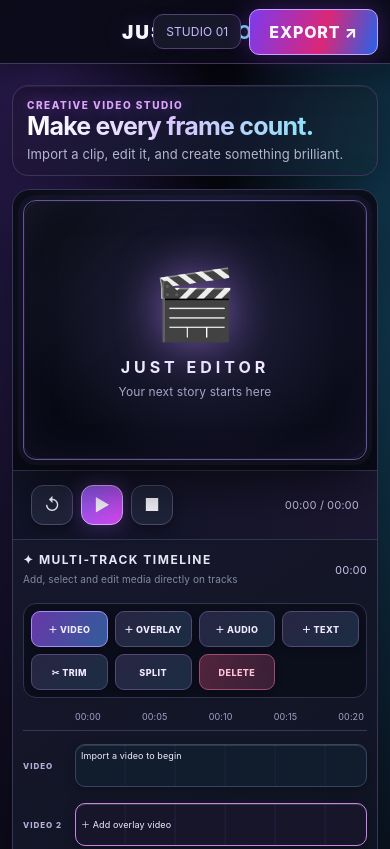
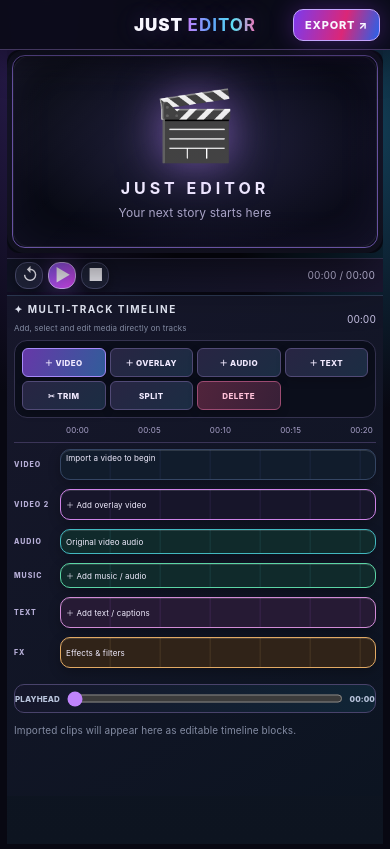
Before and after one commit to ujjwal8228801702-sudo/JUST-EDITOR-Repository, a website: page index.html in a window 390 px wide. Shown: the top 849 px of the page. Drawn offline with Linux system fonts and the light colour scheme.

Commit message:
Fit mobile editor into one screen

```diff
--- a/index.html
+++ b/index.html
@@ -457,6 +457,59 @@ $('exportBtn').onclick=exportVideo;
  .studio>section.card{min-width:0}
  .studio>aside.side{min-width:0}
 }
+
+/* MOBILE SINGLE-SCREEN EDITOR — keep the workspace in the viewport */
+@media(max-width:720px){
+ html,body{height:100%;min-height:0;overflow:hidden}
+ body{overscroll-behavior:none}
+ .top{height:50px;min-height:50px;padding:0 10px}
+ .brand{font-size:17px;letter-spacing:1px}
+ .topright{gap:5px}.topright .pill{display:none}
+ .primary{padding:8px 11px;font-size:11px}
+ .wrap{height:calc(100dvh - 50px);min-height:0;overflow:hidden;padding:0 7px 0}
+ .welcome{display:none!important}
+ .studio{height:100%;min-height:0;display:grid;grid-template-rows:minmax(125px,24dvh) minmax(0,1fr);gap:5px;overflow:hidden}
+ .studio>section.card{display:contents}
+ .preview{height:100%;min-height:0;padding:5px;border-radius:12px}
+ .stage{height:100%;min-height:0;max-height:none;aspect-ratio:auto}
+ .previewbar{height:34px;min-height:34px;padding:3px 8px;margin:0}
+ .transport{gap:5px}.iconbtn{width:28px;height:27px}
+ .time{font-size:10px}
+ .timelineCard{min-height:0;height:100%;overflow-y:auto;overscroll-behavior:contain;padding-bottom:48px}
+ .timelineCard .timeline{padding:7px 7px 55px}
+ .timelinehead{min-height:30px;margin-bottom:5px}
+ .timelinehead h3{font-size:10px;margin:0}
+ .timelinehead .hint{font-size:8px}
+ .timelineActions{display:grid;grid-template-columns:repeat(4,minmax(0,1fr));gap:4px;margin:5px 0}
+ .tladd{min-height:29px;padding:5px 2px;font-size:8px;border-radius:6px}
+ .ruler{font-size:8px;padding-top:2px;padding-bottom:2px}
+ .trackrow{gap:4px;margin:3px 0}
+ .trackname{flex:0 0 42px;font-size:7px}
+ .track{height:31px;min-height:31px;padding:3px 5px;font-size:8px}
+ .track.audio{height:25px;min-height:25px}
+ .timelineScrub{padding:4px 0;gap:5px}
+ .timelineScrub label,.timelineScrub span{font-size:8px}
+ #playhead{height:15px}
+ .inlineTrim{padding:5px;gap:4px}
+ .inlineTrim label{font-size:8px}
+ .inlineTrim input{height:14px}
+ .timelineClipList{padding:1px 0 3px}
+ .timelineTextInput{height:30px;padding:5px;font-size:10px}
+ .side{display:none!important}
+ .quick{position:fixed;z-index:20;left:7px;right:7px;bottom:3px;display:flex;flex-wrap:nowrap;gap:5px;overflow-x:auto;padding:5px;background:#111426f5;border:1px solid #424064;border-radius:10px;box-shadow:0 5px 24px #0009}
+ .quick .tool{flex:0 0 58px;min-height:38px;height:38px;padding:3px;font-size:8px}
+ .quick .tool i{font-size:13px}
+ main.wrap>section.card.section{display:none!important}
+ .bottom,#ujjwal-footer{display:none!important}
+}
+@media(max-height:650px) and (max-width:720px){
+ .studio{grid-template-rows:minmax(105px,21dvh) minmax(0,1fr)}
+ .timelineCard .timeline{padding-top:5px}
+ .track{height:27px;min-height:27px}
+ .track.audio{height:22px;min-height:22px}
+ .quick .tool{height:34px;min-height:34px}
+}
+
 </style>
 <footer id="ujjwal-footer">Made with care by <span>Ujjwal</span></footer>
 </body>
```
